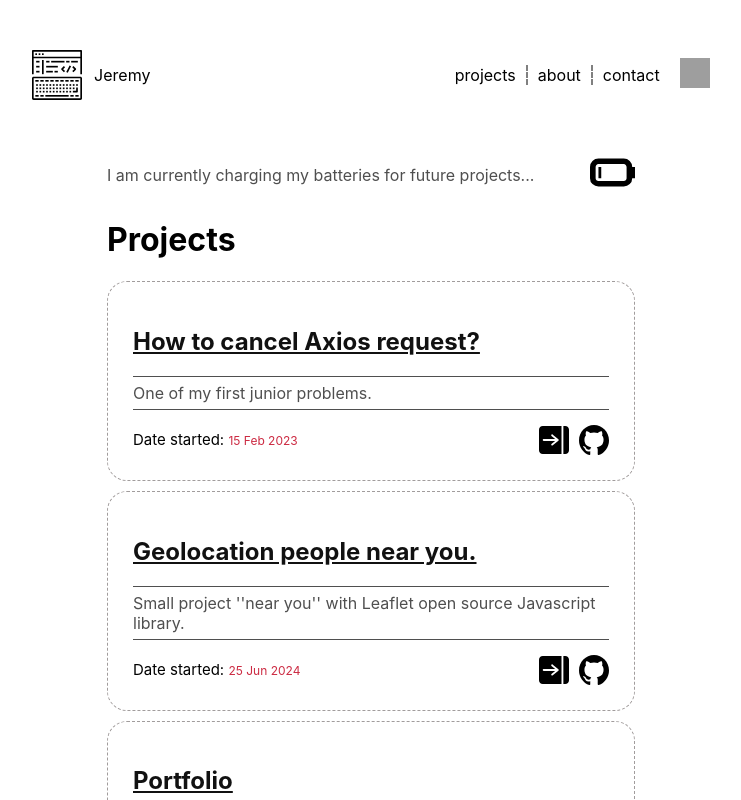
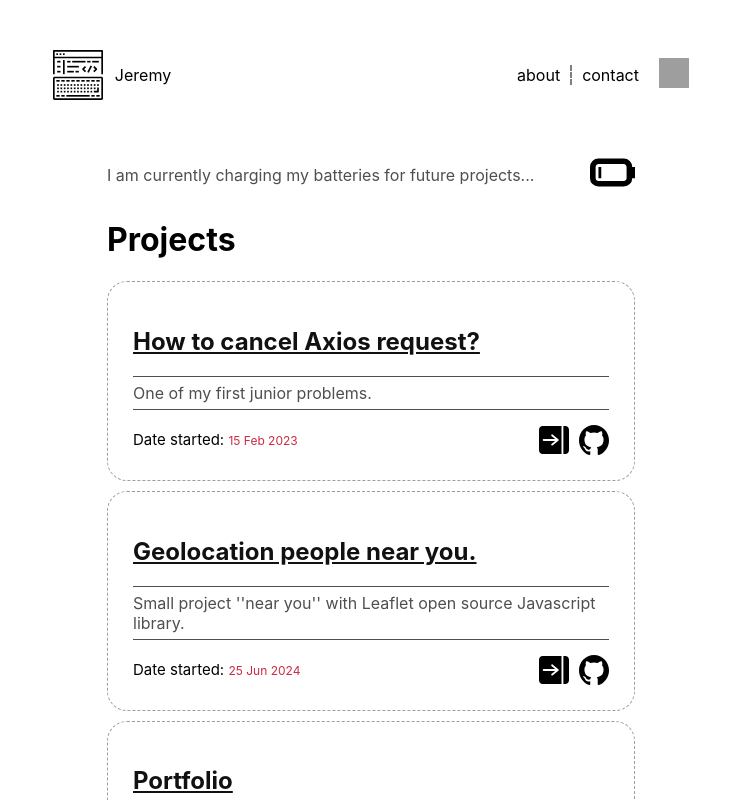
Before and after one commit to jeremycmdr/my_portfolio, a React (Create React App) app: page / in a window 1280 px wide. Shown: the top 800 px of the page, without its empty margins (269-1010 px from the left). Built offline with nearby package versions, Linux system fonts and the light colour scheme; grey boxes are pictures that could not be loaded.

Commit message:
no need projects tab

```diff
--- a/src/components/header/Header.jsx
+++ b/src/components/header/Header.jsx
@@ -28,9 +28,9 @@ const Header = (props) => {
         </div>
 
         <div className="menu_options_container">
-          <div onClick={() => toContent("projects")} className="menu_option">
+          {/* <div onClick={() => toContent("projects")} className="menu_option">
             projects
-          </div>
+          </div> */}
           <div onClick={() => toContent("about")} className="menu_option">
             about
           </div>
```
